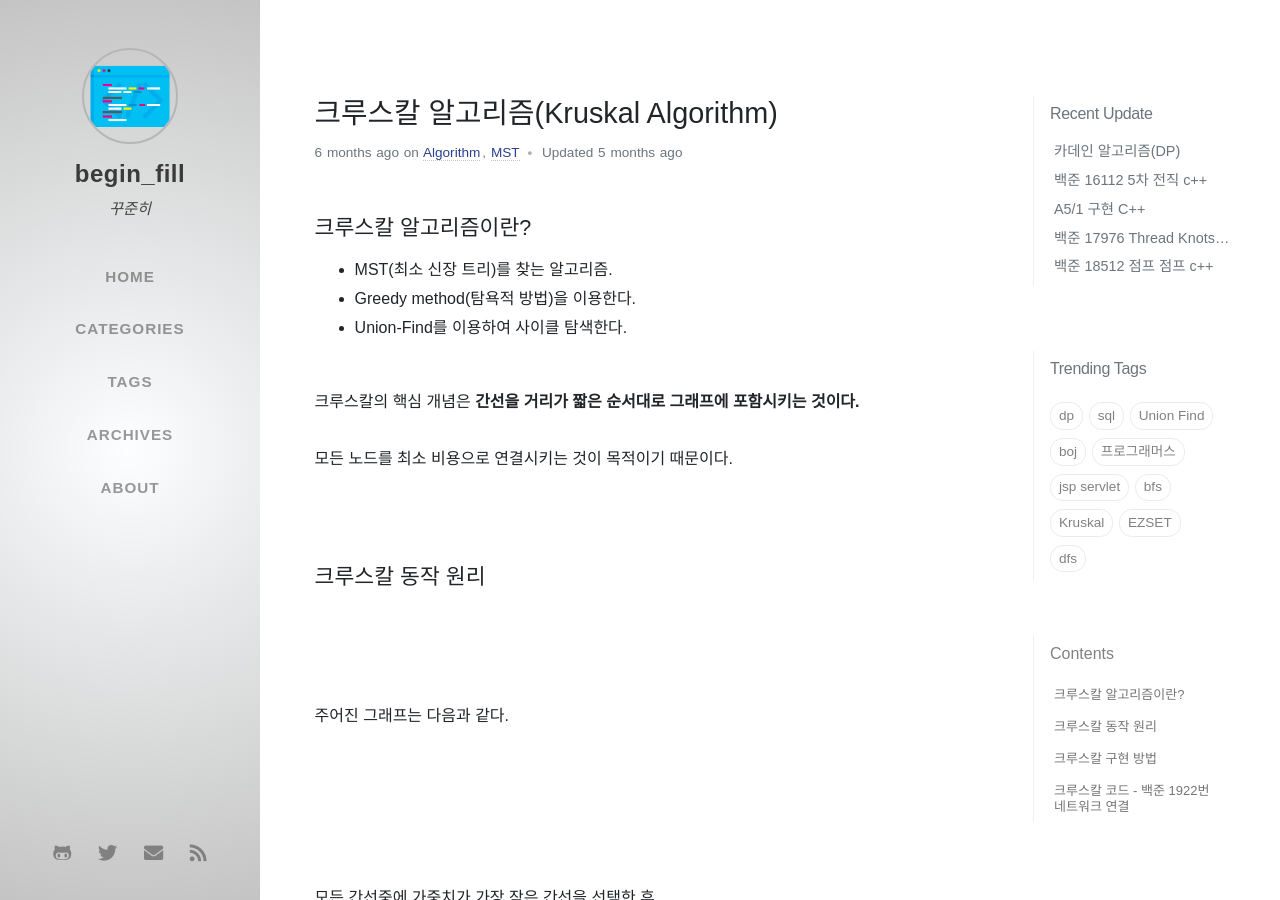
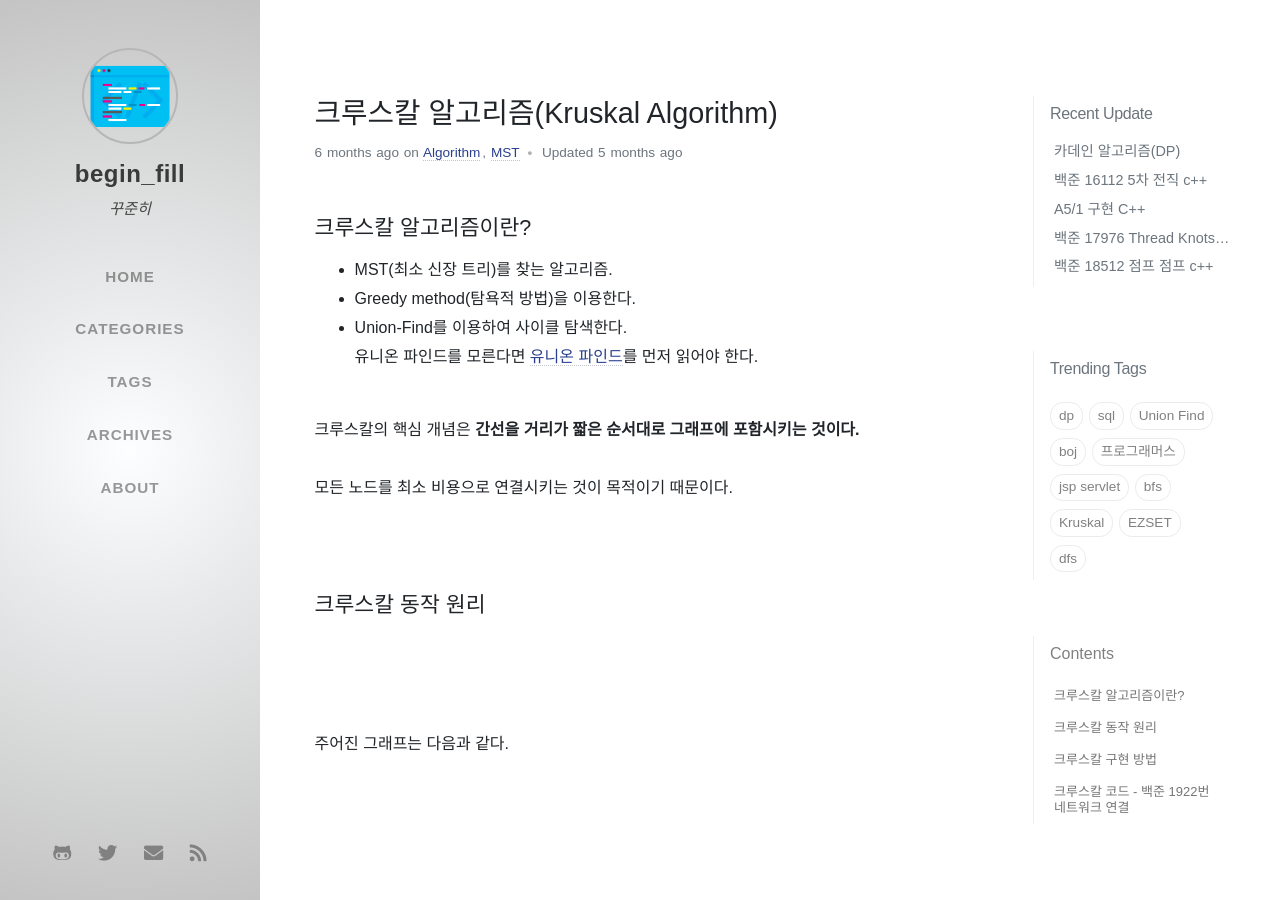
Before and after one commit to ip99202/ip99202.github.io, a Jekyll site: the page built from _posts/2020-07-21-크루스칼-알고리즘.md, in a window 1280 px wide and 900 px high. Built offline with Jekyll 4.4.1, drawn with Linux system fonts in a browser that asks for light colours; nearby versions of some CDN libraries; some web fonts are replaced; comment, search, counter and statistics services are not loaded.

Commit message:
Fix post

```diff
--- a/_posts/2020-07-21-크루스칼-알고리즘.md
+++ b/_posts/2020-07-21-크루스칼-알고리즘.md
@@ -12,6 +12,7 @@ seo:
 - MST(최소 신장 트리)를 찾는 알고리즘.
 - Greedy method(탐욕적 방법)을 이용한다.
 - Union-Find를 이용하여 사이클 탐색한다.
+  유니온 파인드를 모른다면 [유니온 파인드](https://ip99202.github.io/posts/%EC%9C%A0%EB%8B%88%EC%98%A8-%ED%8C%8C%EC%9D%B8%EB%93%9C(Union-Find))를 먼저 읽어야 한다.
 
 <br>
 크루스칼의 핵심 개념은 <b>간선을 거리가 짧은 순서대로 그래프에 포함시키는 것이다.</b><br>
```
